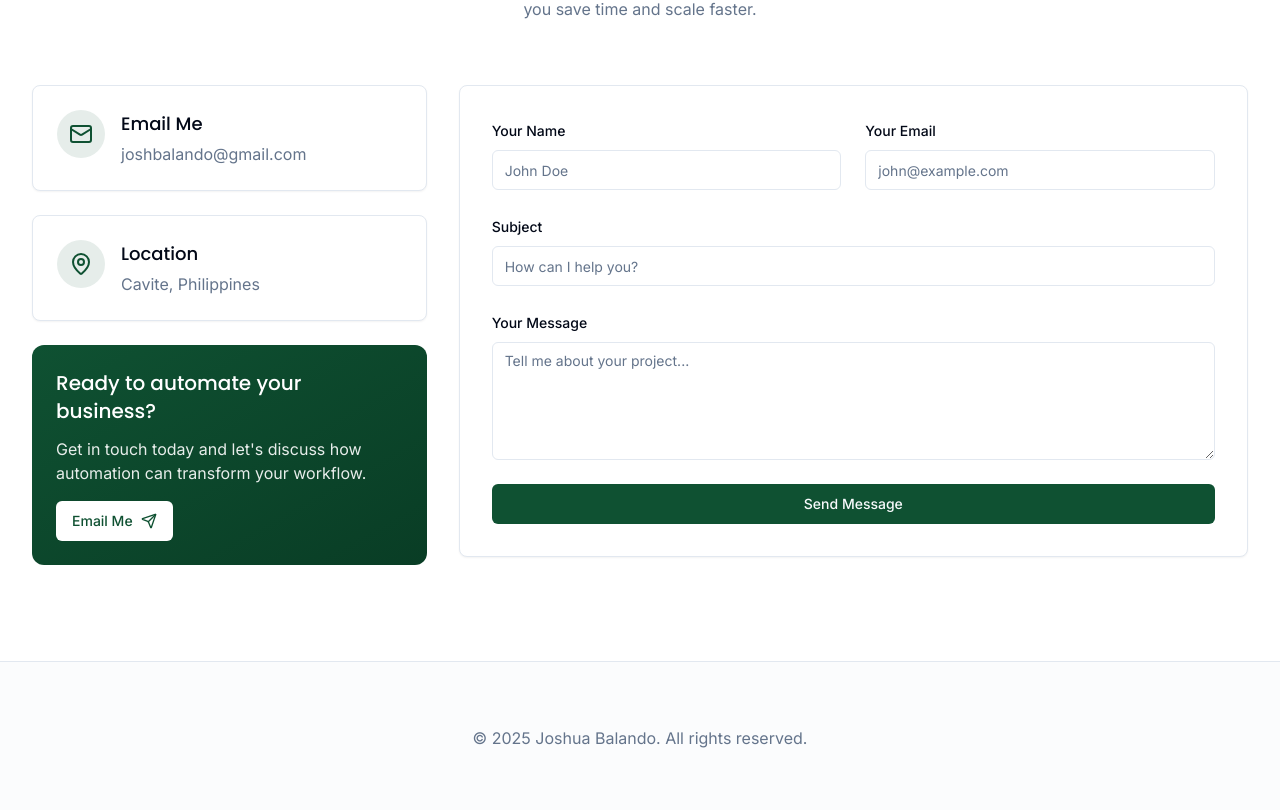
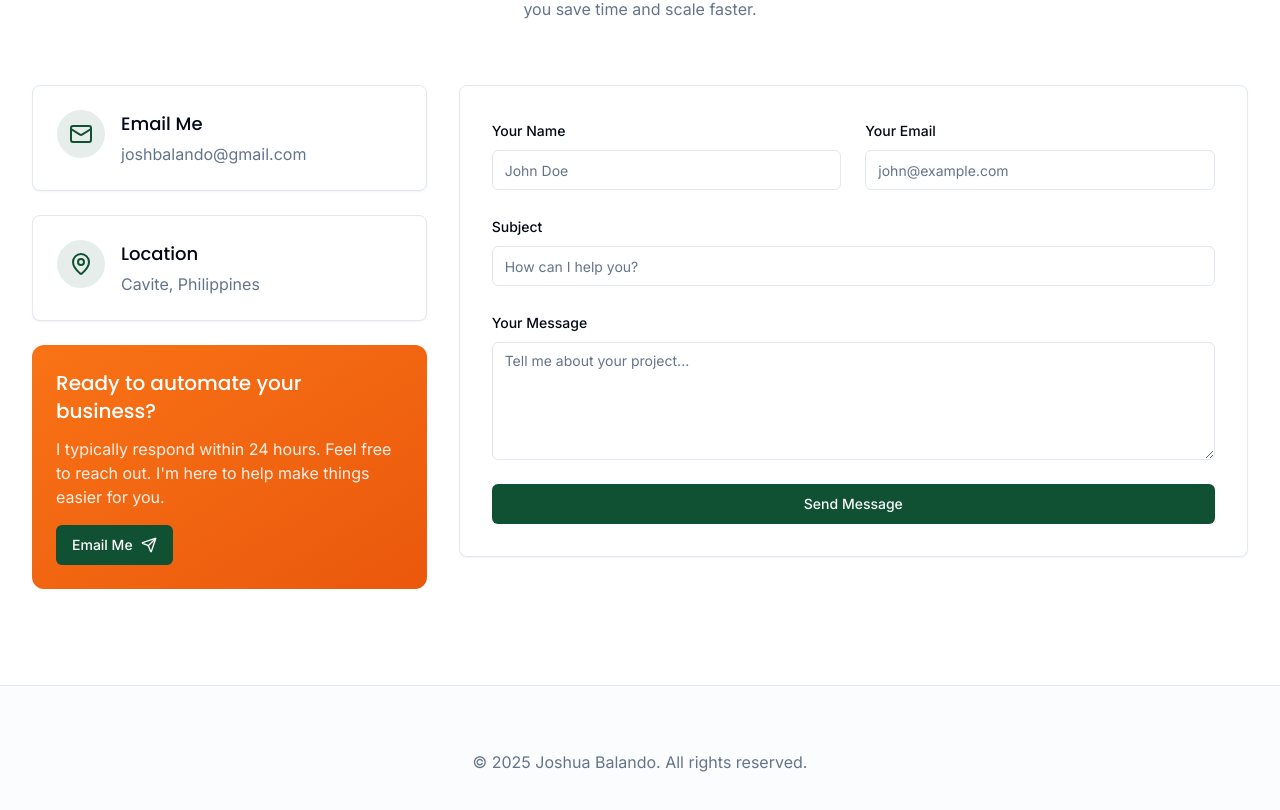
Before and after one commit to joshrzs/automate-joshua-flow, a React (Vite) app: page / in a window 1280 px wide. Shown: the part 3784-4594 px from the top of the page. Built offline with nearby package versions, Linux system fonts and the light colour scheme.

Commit message:
Good Night

```diff
--- a/src/components/ContactSection.tsx
+++ b/src/components/ContactSection.tsx
@@ -105,12 +105,12 @@ const ContactSection = () => {
               </CardContent>
             </Card>
 
-            <div className="p-6 bg-gradient-to-br from-jgreen to-jgreen-dark text-white rounded-xl">
+            <div className="p-6 bg-gradient-to-br from-jorange to-jorange-dark text-white rounded-xl">
               <h3 className="font-medium text-xl mb-3">Ready to automate your business?</h3>
               <p className="mb-4 text-white/90">
-                Get in touch today and let's discuss how automation can transform your workflow.
+              I typically respond within 24 hours. Feel free to reach out. I'm here to help make things easier for you.
               </p>
-              <Button asChild className="bg-white text-jgreen hover:bg-white/90">
+              <Button asChild className="bg-jgreen text-white hover:bg-white/90">
                 <a href="mailto:joshbalando@gmail.com" className="flex items-center gap-2">
                   Email Me <Send className="w-4 h-4" />
                 </a>
```
